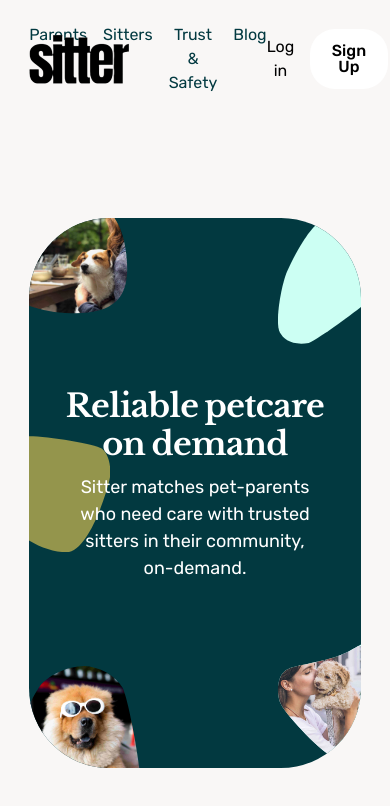
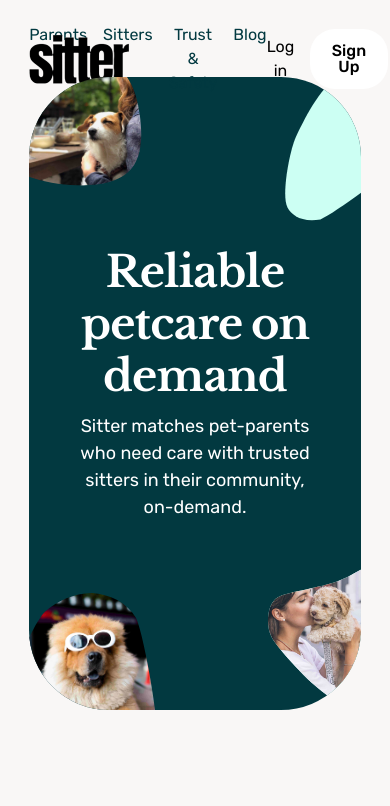
Before and after one commit to samsonc89/otter-replica, a React (Vite) app: page / in a window 390 px wide. Shown: the top 806 px of the page. Built offline with nearby package versions, Linux system fonts and the light colour scheme.

Commit message:
Adjust spacing for small screens

```diff
--- a/src/components/Header/header.css
+++ b/src/components/Header/header.css
@@ -161,11 +161,27 @@
 /* Add ipad adjustments next*/
 
 @media screen and (max-width: 479px) {
+  .header-wrapper {
+    max-height: 550px;
+  }
   .hero-container {
     height: 75vh;
-    max-height: 550px;
   }
   .hero-text {
     width: 80%;
   }
+
+  .hero-shape-middle-left-container {
+    width: 0;
+  }
+  .hero-shape-top-right-container {
+    margin-left: 18%;
+  }
+  .hero-shape-bottom-right-container {
+    margin-left: 5%;
+  }
+
+  .hero-column {
+    width: 40%;
+  }
 }
--- a/src/index.css
+++ b/src/index.css
@@ -108,7 +108,7 @@ h1 {
 
 @media screen and (max-width: 479px) {
   h1 {
-    font-size: 2rem;
+    font-size: 2.7rem;
   }
   .main-text {
     font-size: 1.125rem;
```
